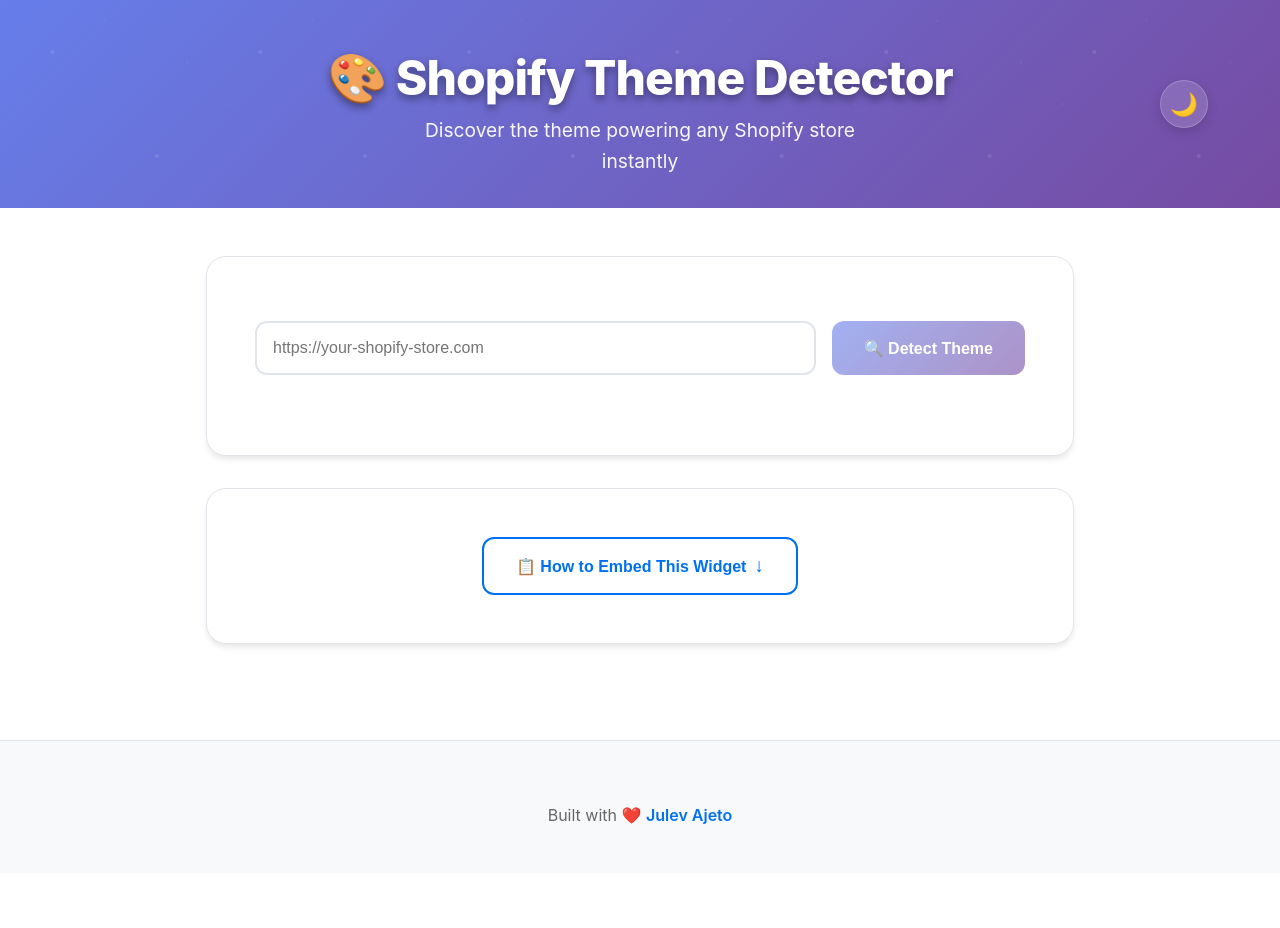
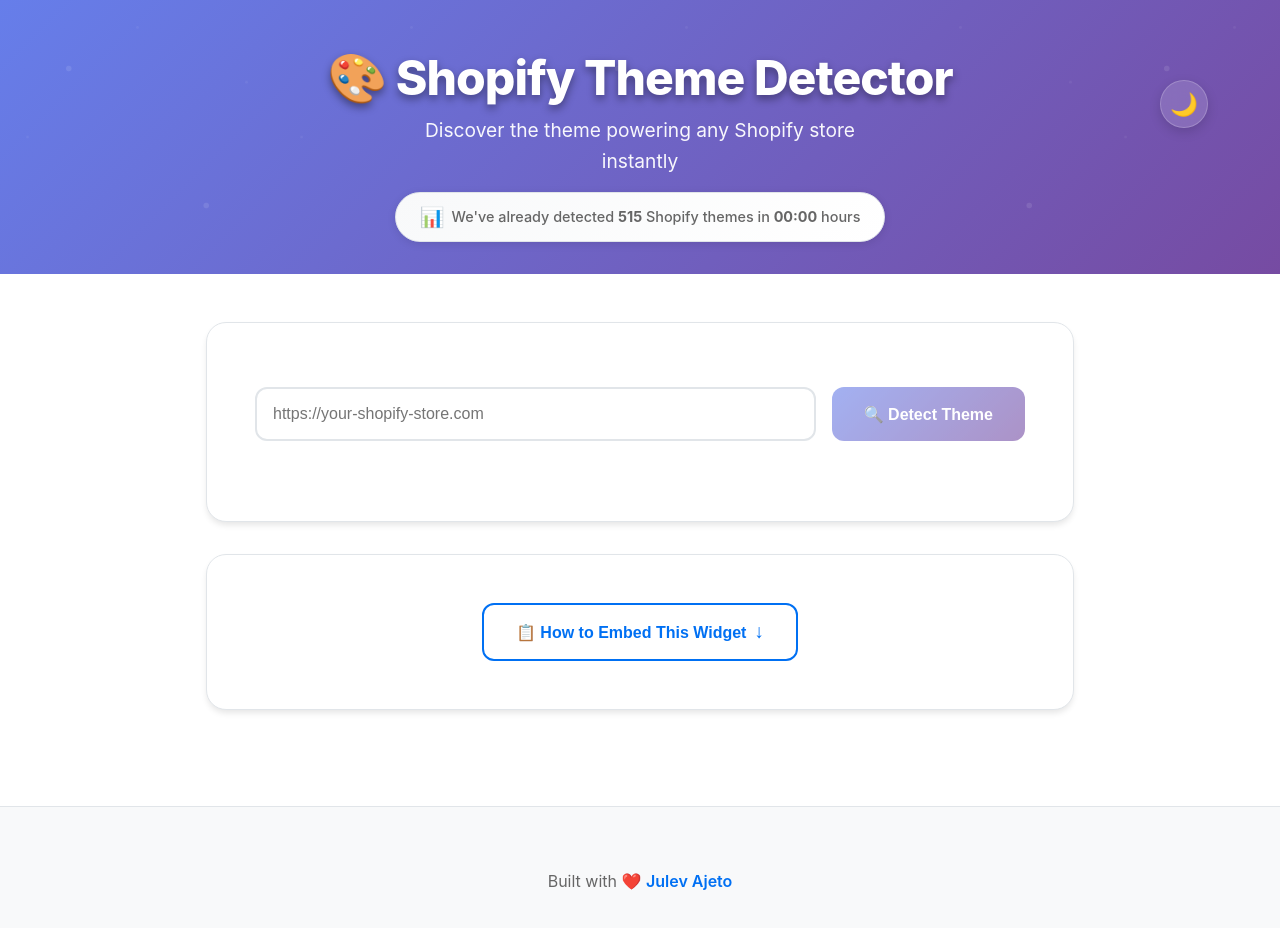
Before and after one commit to cracker17/shopifythemedetector, a Next.js app: page / in a window 1280 px wide. Shown: the top 928 px of the page. Before the commit the page ends 873 px from the top, so only its background shows below. Built offline with nearby package versions, Linux system fonts and the light colour scheme.

Commit message:
feat: Add hit counter with random user statistics

```diff
--- a/app/page.js
+++ b/app/page.js
@@ -11,11 +11,32 @@
   const [error, setError] = useState('');
   const [theme, setTheme] = useState('dark');
   const [showEmbed, setShowEmbed] = useState(false);
+  const [hitCounter, setHitCounter] = useState(null);
+  const [hoursSinceMidnight, setHoursSinceMidnight] = useState(0);
 
   useEffect(() => {
     const savedTheme = localStorage.getItem('theme') || 'light';
     setTheme(savedTheme);
     document.documentElement.setAttribute('data-theme', savedTheme);
+  }, []);
+
+  useEffect(() => {
+    // Generate random hit counter between 200-800
+    const randomHits = Math.floor(Math.random() * (800 - 200 + 1)) + 200;
+    setHitCounter(randomHits);
+
+    // Calculate hours since midnight in American timezone (EST/EDT)
+    const now = new Date();
+    const estOffset = -5; // EST is UTC-5, EDT is UTC-4
+    const estTime = new Date(now.getTime() + (estOffset * 60 * 60 * 1000));
+
+    // Get midnight in EST
+    const midnightEST = new Date(estTime);
+    midnightEST.setHours(0, 0, 0, 0);
+
+    // Calculate hours since midnight
+    const hoursSince = Math.floor((estTime - midnightEST) / (1000 * 60 * 60));
+    setHoursSinceMidnight(hoursSince);
   }, []);
 
   const toggleTheme = () => {
@@ -61,6 +82,18 @@
         <p className={styles.subtitle}>
           Discover the theme powering any Shopify store instantly
         </p>
+
+        {/* Hit Counter */}
+        {hitCounter && (
+          <div className={styles.hitCounter}>
+            <div className={styles.hitCounterContent}>
+              <span className={styles.hitIcon}>📊</span>
+              <span className={styles.hitText}>
+                We've already detected <strong>{hitCounter.toLocaleString()}</strong> Shopify themes in <strong>{hoursSinceMidnight.toString().padStart(2, '0')}:00</strong> hours
+              </span>
+            </div>
+          </div>
+        )}
       </header>
 
       <main className={styles.main}>
--- a/app/page.module.css
+++ b/app/page.module.css
@@ -329,6 +329,66 @@
   font-style: italic;
 }
 
+.hitCounter {
+  margin-top: 1rem;
+  display: flex;
+  justify-content: center;
+}
+
+.hitCounterContent {
+  display: flex;
+  align-items: center;
+  gap: 0.5rem;
+  padding: 0.75rem 1.5rem;
+  background: linear-gradient(135deg, var(--bg-secondary), var(--bg-primary));
+  border: 1px solid var(--border);
+  border-radius: 50px;
+  box-shadow: 0 2px 8px rgba(0, 0, 0, 0.1);
+  font-size: 0.9rem;
+  color: var(--text-secondary);
+  backdrop-filter: blur(10px);
+}
+
+.hitIcon {
+  font-size: 1.2rem;
+  animation: pulse 2s infinite;
+}
+
+.hitText {
+  font-weight: 500;
+  line-height: 1.4;
+}
+
+.hitText strong {
+  color: var(--accent);
+  font-weight: 700;
+}
+
+@keyframes pulse {
+  0%, 100% {
+    transform: scale(1);
+    opacity: 1;
+  }
+  50% {
+    transform: scale(1.1);
+    opacity: 0.8;
+  }
+}
+
+@media (max-width: 768px) {
+  .hitCounterContent {
+    padding: 0.6rem 1.2rem;
+    font-size: 0.8rem;
+    flex-direction: column;
+    gap: 0.25rem;
+    text-align: center;
+  }
+
+  .hitText {
+    line-height: 1.3;
+  }
+}
+
 .suggestions h4 {
   margin: 0 0 1rem 0;
   color: var(--text-accent);
```
Also changed, not shown: 1 other file (tests, documents, lock files or other folders).
